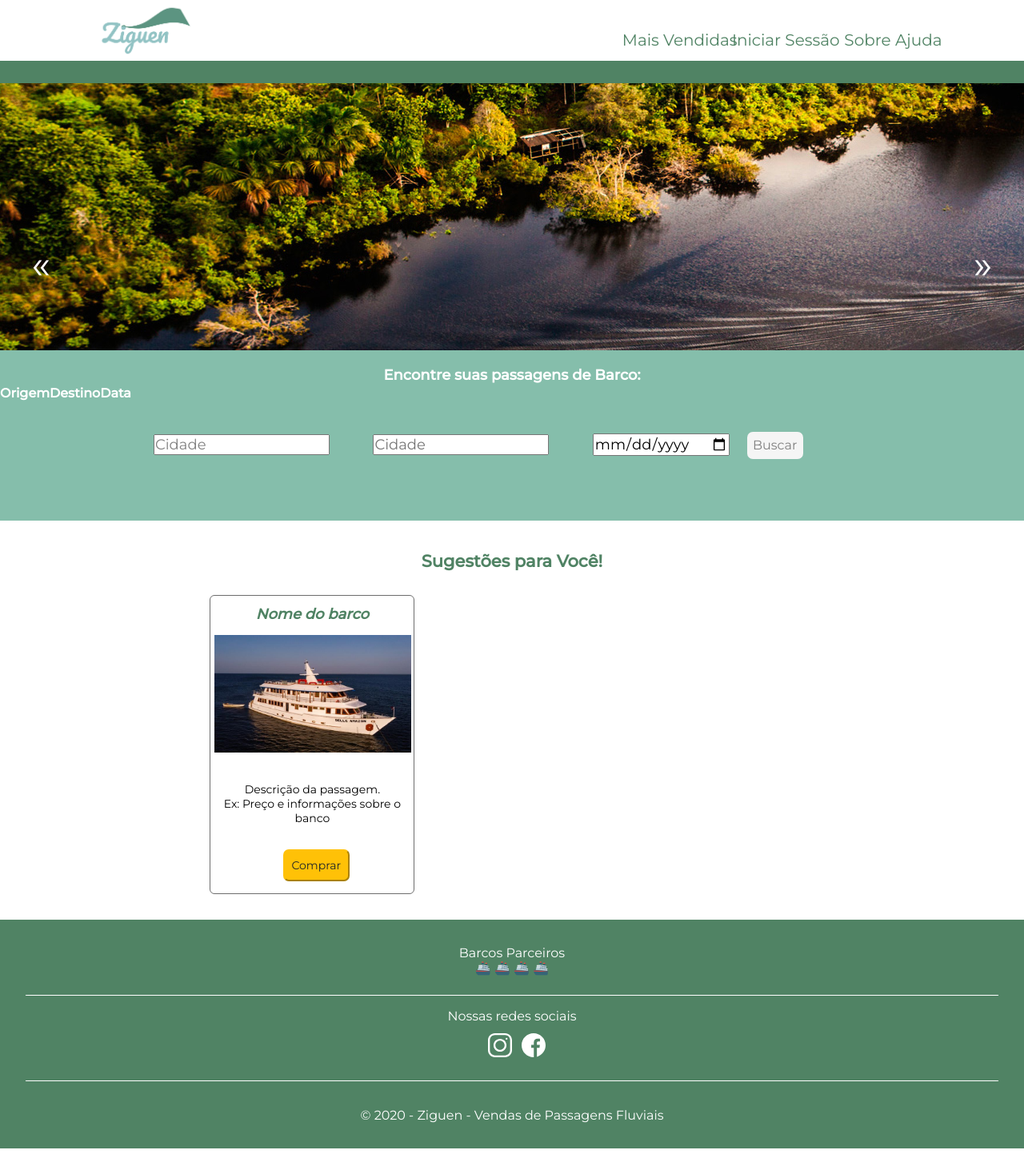
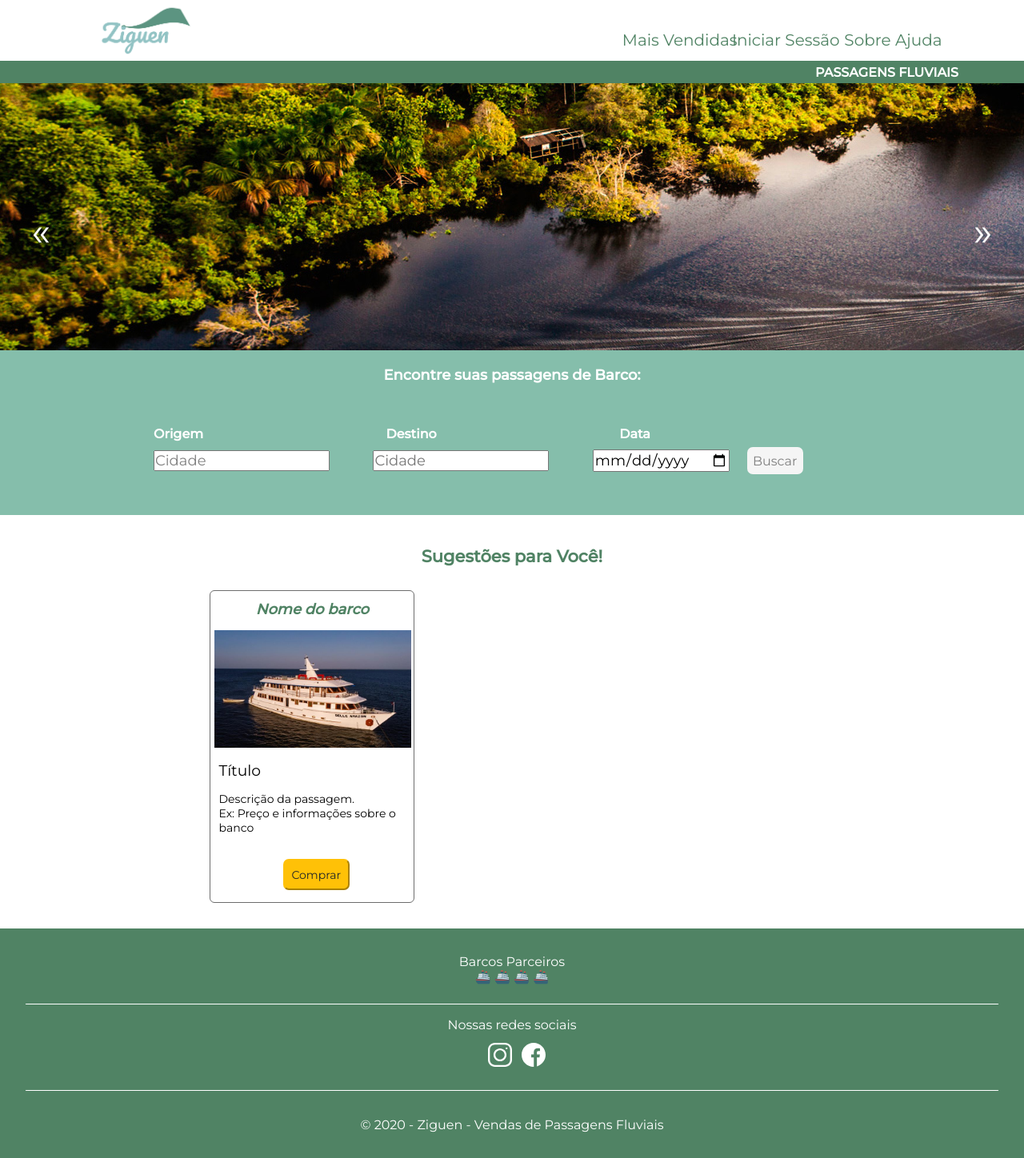
Before and after one commit to GeiseSaunier/2020.1-Ziguen-Front, a React (Create React App) app: page / in a window 1280 px wide. Shown: the whole page at 80% size. Built offline with nearby package versions, Linux system fonts and the light colour scheme.

Commit message:
fix(#22): Adjusting components
Co-authored-by: liversonp <liverson.p@gmail.com>

```diff
--- a/src/pages/Home.tsx
+++ b/src/pages/Home.tsx
@@ -47,9 +47,9 @@ function Home() {
             <div className="search">
                 <b><p>Encontre suas passagens de Barco:</p></b>
                 <div className = "labels">
-                    <b><label>Origem</label></b>
-                    <b><label>Destino</label></b>
-                    <b><label>Data</label></b>
+                    <b><label id = "origin">Origem</label></b>
+                    <b><label id = "destination">Destino</label></b>
+                    <b><label id = "day">Data</label></b>
                 </div>
                 <div className="input-block">
                     <input id="origin" placeholder = "Cidade"/>
--- a/src/styles/pages/header.css
+++ b/src/styles/pages/header.css
@@ -65,18 +65,9 @@
 }
 
 .top-bar .field p {
-    position: absolute;
-    right: 0;
-    top: 0;
-    margin-right: 8%;
-    margin-top: 13px;
-
     font-size: 16px;
     font-weight: bolder;
-    line-height: 205px;
     color: #ffffff;
-
-    display: flex;
-
-    text-align: right;
+    margin-left: 79.6%;
+    margin-top: 0.4%;
 }
--- a/src/styles/pages/home.css
+++ b/src/styles/pages/home.css
@@ -16,7 +16,7 @@
     border: none;
     font-size: 50px;
     z-index: 1;
-    top: 20%;
+    top: 17%;
     overflow: hidden;
 }
 
@@ -42,16 +42,25 @@
     font-weight: bolder;
 }
 
+.search .labels {
+    margin-top: 4%;
+    margin-left: 15%;
+}
+
 .search .labels label {
     font-size: 16px;
     color: #ffffff;
 }
 
+.search .labels #destination, .search .labels #day {
+    margin-left: 21%;
+}
+
 .search .input-block {
     color: #ffffff;
     padding-left: 15%;
-    padding-top: 3%;
-    margin-bottom: 6%;
+    padding-top: 0.5%;
+    margin-bottom: 4%;
 }
 
 .search .input-block #destination, #day{
@@ -102,15 +111,19 @@
 
 }
 
-.cards .card .container h5 {
-    color: #ffffff;
-    justify-content: left;
-    font-family: Arial, Helvetica, sans-serif;
+.cards .card h5 {
+    color: black;
+    text-align: left;
+    margin-top: 12px;
+    margin-left: 4%;
+    font-weight: lighter;
+    font-size: 14pt;
 }
 
 .cards .card p {
     font-size:14px;
-    text-align: center;
+    text-align: left;
+    margin-left: 4%;
 }
 
 .cards .card button {
```
